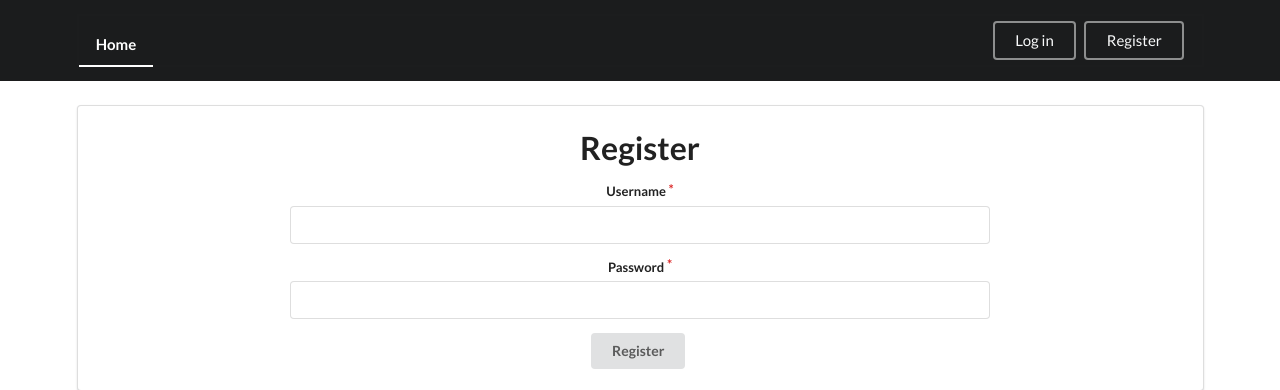
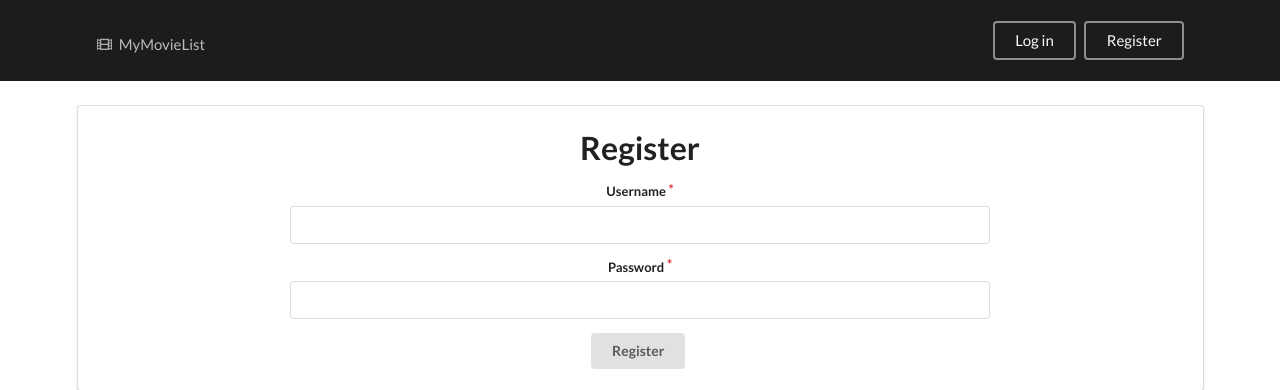
Before and after one commit to NeedsSoySauce/MyMovieList, a Flask app: page /register in a window 1280 px wide. Shown: the top 390 px of the page. Run offline with Flask 2, Linux system fonts and the light colour scheme.

Commit message:
Updated styles

```diff
--- a/movie/templates/navigation.html
+++ b/movie/templates/navigation.html
@@ -2,10 +2,17 @@
     <div class="ui inverted vertical masthead center aligned segment">
         <div class="ui container">
             <div class="ui large secondary inverted pointing menu">
-                <a class="active item" href="{{ url_for('home_bp.home') }}">Home</a>
+                <a class="item" href="{{ url_for('home_bp.home') }}">
+                    <i class="film icon"></i>
+                    MyMovieList
+                </a>
                 <div class="right item">
+                    {% if 'username' in session %}
+                    <a class="ui inverted button basic" id="logout" href="{{ url_for('auth_bp.logout') }}">Log out</a>
+                    {% else %}
                     <a class="ui inverted button basic" id="login" href="{{ url_for('auth_bp.login') }}">Log in</a>
                     <a class="ui inverted button basic" href="{{ url_for('auth_bp.register') }}">Register</a>
+                    {% endif %}
                 </div>
             </div>
         </div>
```
